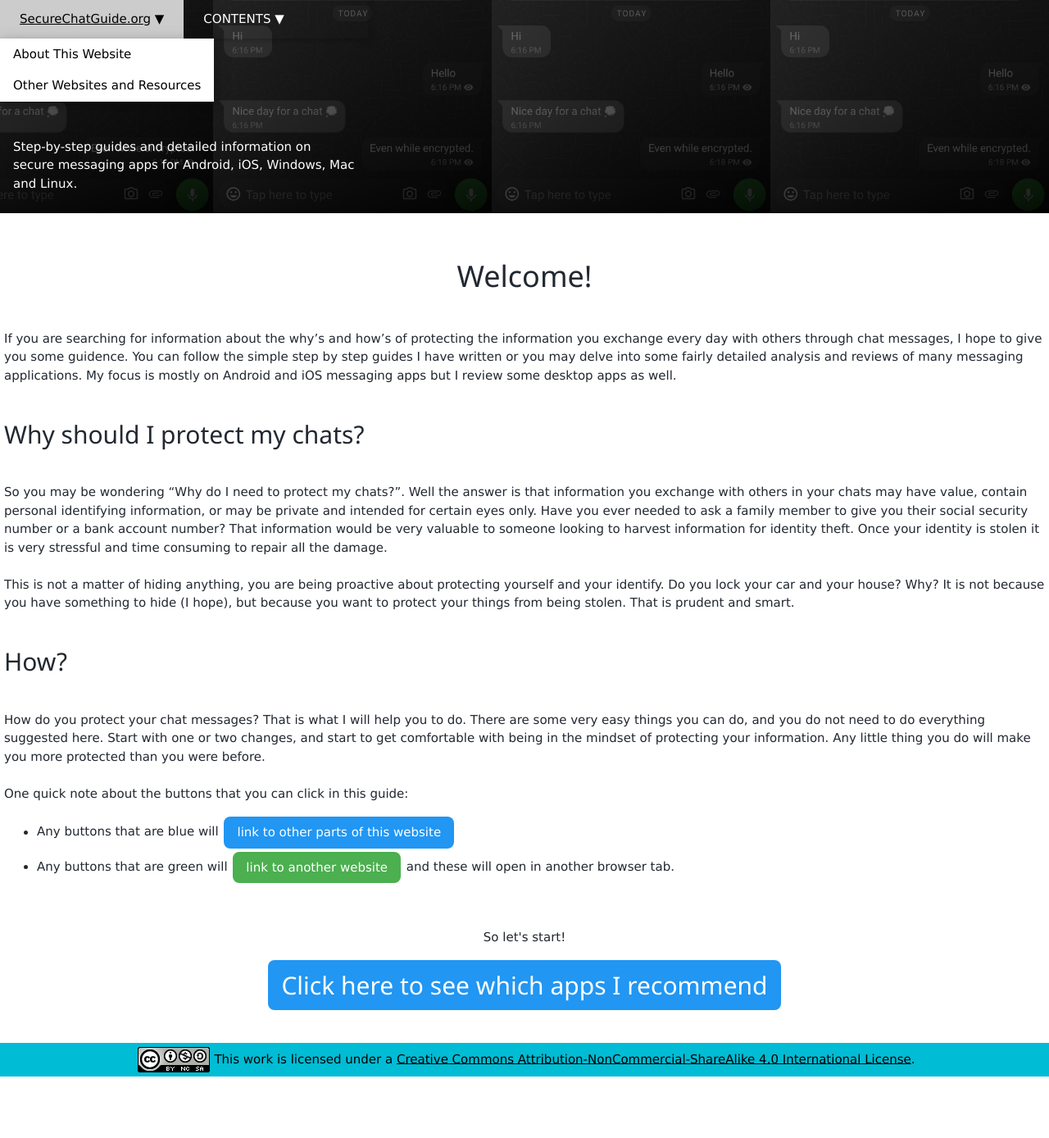
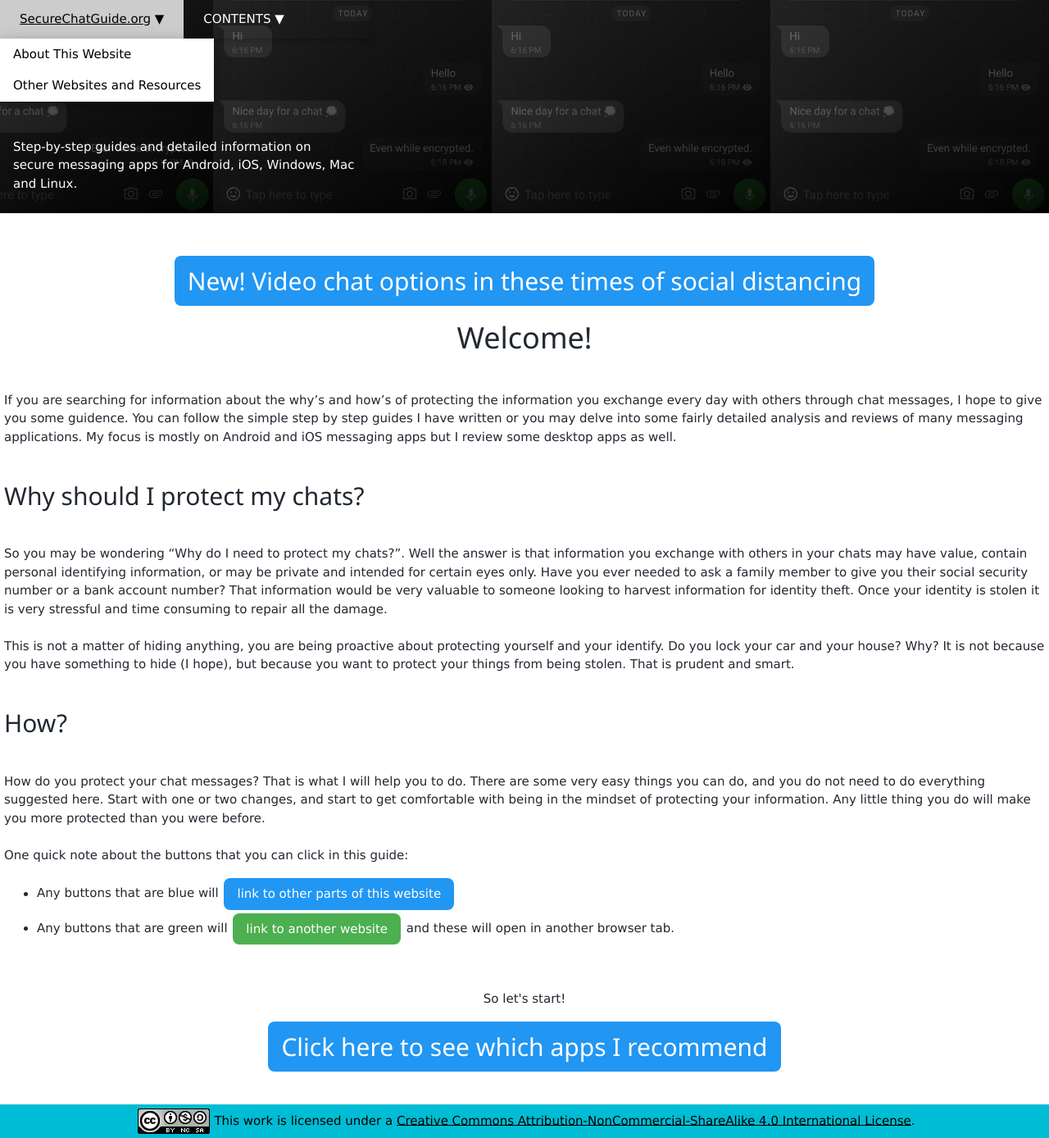
Before and after one commit to Perelandra0x309/secure-im, a Jekyll site: the page built from index.md, in a window 1280 px wide. Shown: the whole page at 82% size. Built offline with Jekyll 4.4.1, drawn with Linux system fonts in a browser that asks for light colours; before the commit the page ends 1313 px from its top, so only the background shows below that.

Commit message:
Add menu and index page links

```diff
--- a/_includes/top_menu.html
+++ b/_includes/top_menu.html
@@ -14,6 +14,7 @@
       <button class="w3-padding-large w3-button">CONTENTS &#x25BC;</button>
       <div class="w3-dropdown-content w3-bar-block w3-card-4">
 App Reviews
+				<a href="{% link videochat.md %}" class="w3-bar-item w3-button">New! Video chat options</a>
         <a href="{% link favorites.md %}" class="w3-bar-item w3-button">My Favorite Apps</a>
         <a href="{% link p2papps.md %}" class="w3-bar-item w3-button">Peer-to-Peer Apps</a>
         <a href="{% link centralizedapps.md %}" class="w3-bar-item w3-button">Centralized Apps</a>
--- a/index.md
+++ b/index.md
@@ -2,6 +2,8 @@
 layout: single
 title: Welcome!
 ---
+<center><h2><a href="{% link videochat.md %}" {{ site.class_button_internal }}>New! Video chat options in these times of social distancing</a></h2></center>
+
 <center><H1>Welcome!</h1></center><br>
 If you are searching for information about the why's and how's of protecting the information you exchange every day with others through chat messages, I hope to give you some guidence.  You can follow the simple step by step guides I have written or you may delve into some fairly detailed analysis and reviews of many messaging applications.  My focus is mostly on Android and iOS messaging apps but I review some desktop apps as well.<br>
 <br>
```
